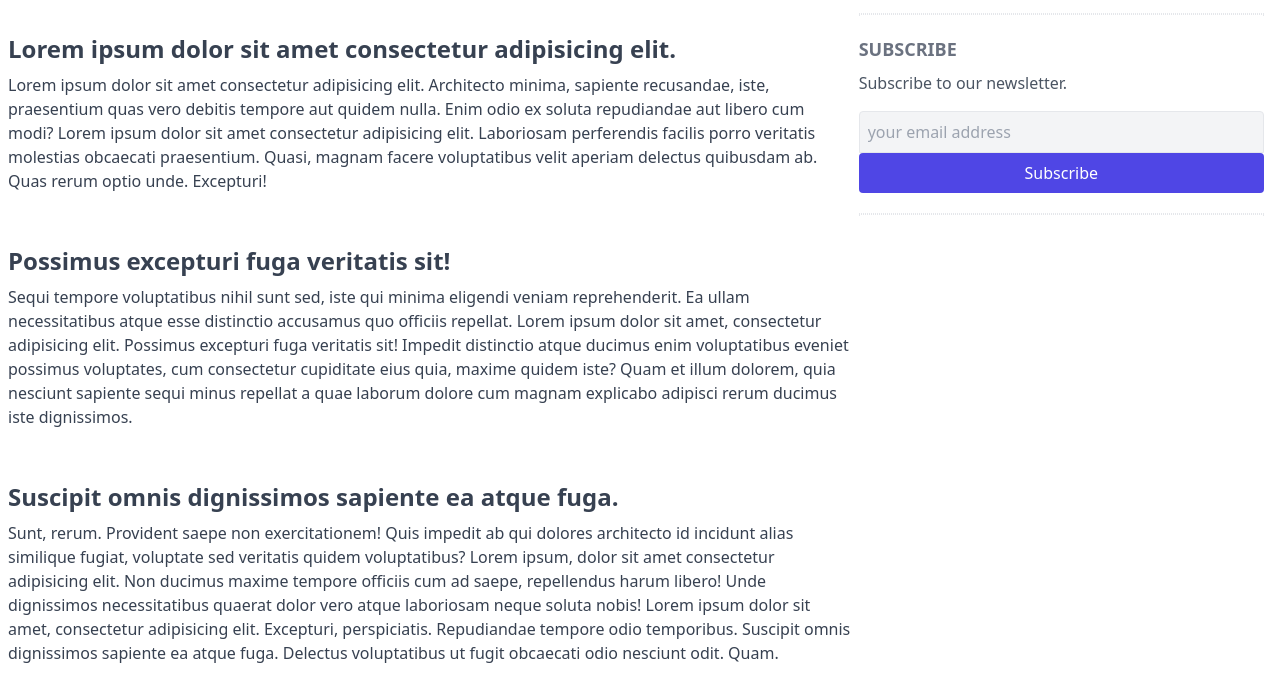
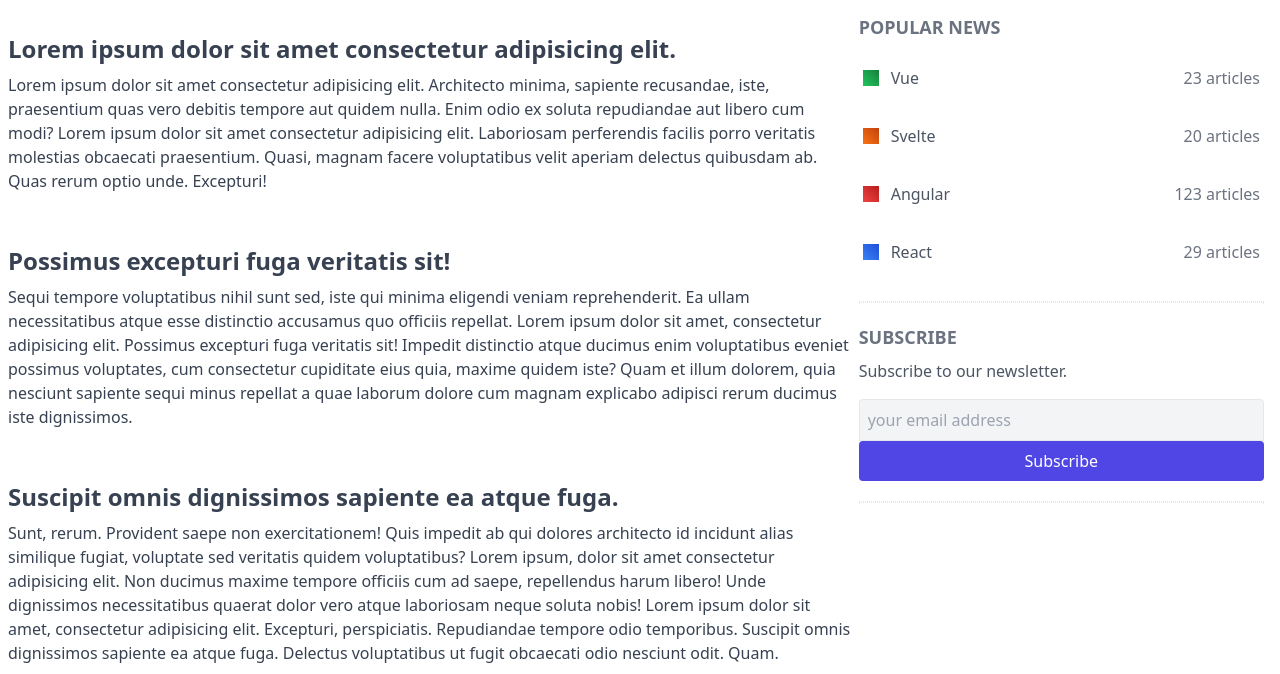
Before and after one commit to varlog762/tailwindcss-webdev, a website: page index.html in a window 1280 px wide. Shown: the part 494-1168 px from the top of the page. Drawn offline with Linux system fonts and the light colour scheme.

Commit message:
feat: add lesson-10 (Gradients) code

```diff
--- a/index.html
+++ b/index.html
@@ -55,7 +55,7 @@
 
     <!-- banners -->
     <section class="px-2 flex space-x-2">
-      <a href="#" class="w-2/3 bg-violet-300 h-96 mb-4 relative rounded inline-block overflow-hidden">
+      <a href="#" class="w-2/3 bg-purple-300 h-96 mb-4 relative rounded inline-block overflow-hidden">
         <div class="p-4 absolute bottom-0 z-20">
           <h2 class="text-4xl font-semibold text-gray-100 leading-tight">Lorem ipsum dolor sit amet.</h2>
         </div>
@@ -148,6 +148,41 @@
         </div>
       </div>
       <div class="w-1/3 px-2">
+        <!-- topics -->
+        <div class="mb-5">
+          <h5 class="font-bold text-lg uppercase text-gray-500 mb-2">Popular News</h5>
+          <ul>
+            <li class="px-1 py-4 border-y border-white hover:border-gray-200">
+              <a class="flex items-center text-gray-600" href="#">
+                <span class="inline-block w-4 h-4 mr-3 bg-gradient-to-tr from-green-500 to-green-700"></span>
+                Vue
+                <span class="text-gray-500 ml-auto">23 articles</span>
+              </a>
+            </li>
+            <li class="px-1 py-4 border-y border-white hover:border-gray-200">
+              <a class="flex items-center text-gray-600" href="#">
+                <span class="inline-block w-4 h-4 mr-3 bg-gradient-to-tr from-orange-500 to-orange-700"></span>
+                Svelte
+                <span class="text-gray-500 ml-auto">20 articles</span>
+              </a>
+            </li>
+            <li class="px-1 py-4 border-y border-white hover:border-gray-200">
+              <a class="flex items-center text-gray-600" href="#">
+                <span class="inline-block w-4 h-4 mr-3 bg-gradient-to-tr from-red-500 to-red-700"></span>
+                Angular
+                <span class="text-gray-500 ml-auto">123 articles</span>
+              </a>
+            </li>
+            <li class="px-1 py-4 border-y border-white hover:border-gray-200">
+              <a class="flex items-center text-gray-600" href="#">
+                <span class="inline-block w-4 h-4 mr-3 bg-gradient-to-tr from-blue-500 to-blue-700"></span>
+                React
+                <span class="text-gray-500 ml-auto">29 articles</span>
+              </a>
+            </li>
+          </ul>
+        </div>
+
         <!-- divider -->
         <div class="border border-dotted"></div>
 
```
Also changed, not shown: public/styles.css.
